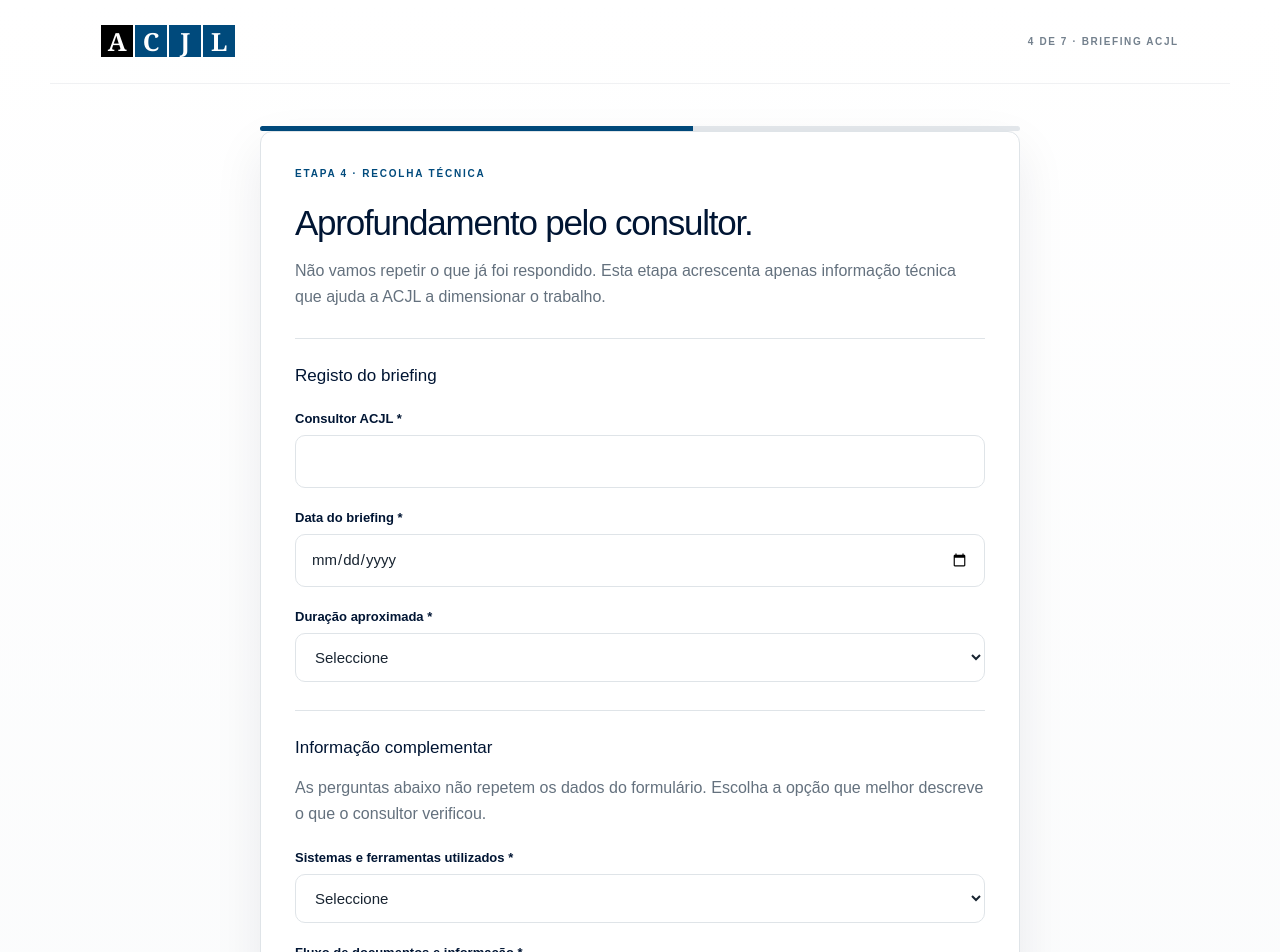
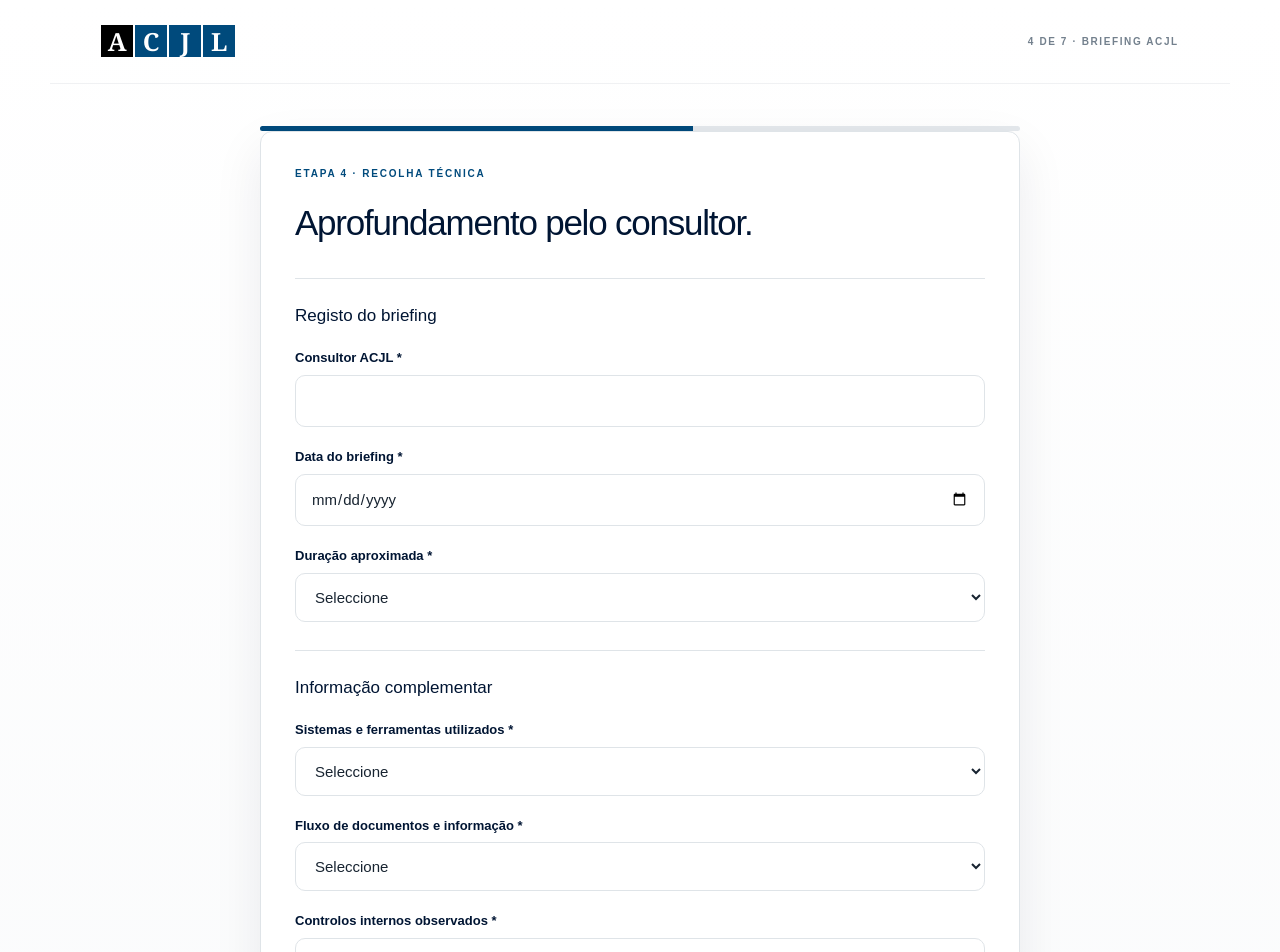
Before and after one commit to acjl-mz/acjl-onboarding, a Next.js app: page /diagnostico/briefing in a window 1280 px wide. Shown: the top 952 px of the page. Built offline with nearby package versions, Linux system fonts and the light colour scheme.

Commit message:
Remove internal explanatory comments from diagnostic forms

```diff
--- a/app/diagnostico/briefing/page.tsx
+++ b/app/diagnostico/briefing/page.tsx
@@ -94,7 +94,6 @@ export default function BriefingPage() {
           <section className="acjl-card diagnostic-card">
             <div className="acjl-eyebrow">ETAPA 4 · RECOLHA TÉCNICA</div>
             <h1>Aprofundamento pelo consultor.</h1>
-            <p>Não vamos repetir o que já foi respondido. Esta etapa acrescenta apenas informação técnica que ajuda a ACJL a dimensionar o trabalho.</p>
 
             <div className="short-section">
               <h3>Registo do briefing</h3>
@@ -116,7 +115,6 @@ export default function BriefingPage() {
 
             <div className="short-section">
               <h3>Informação complementar</h3>
-              <p>As perguntas abaixo não repetem os dados do formulário. Escolha a opção que melhor descreve o que o consultor verificou.</p>
 
               <div className="acjl-field">
                 <label>Sistemas e ferramentas utilizados *</label>
```
